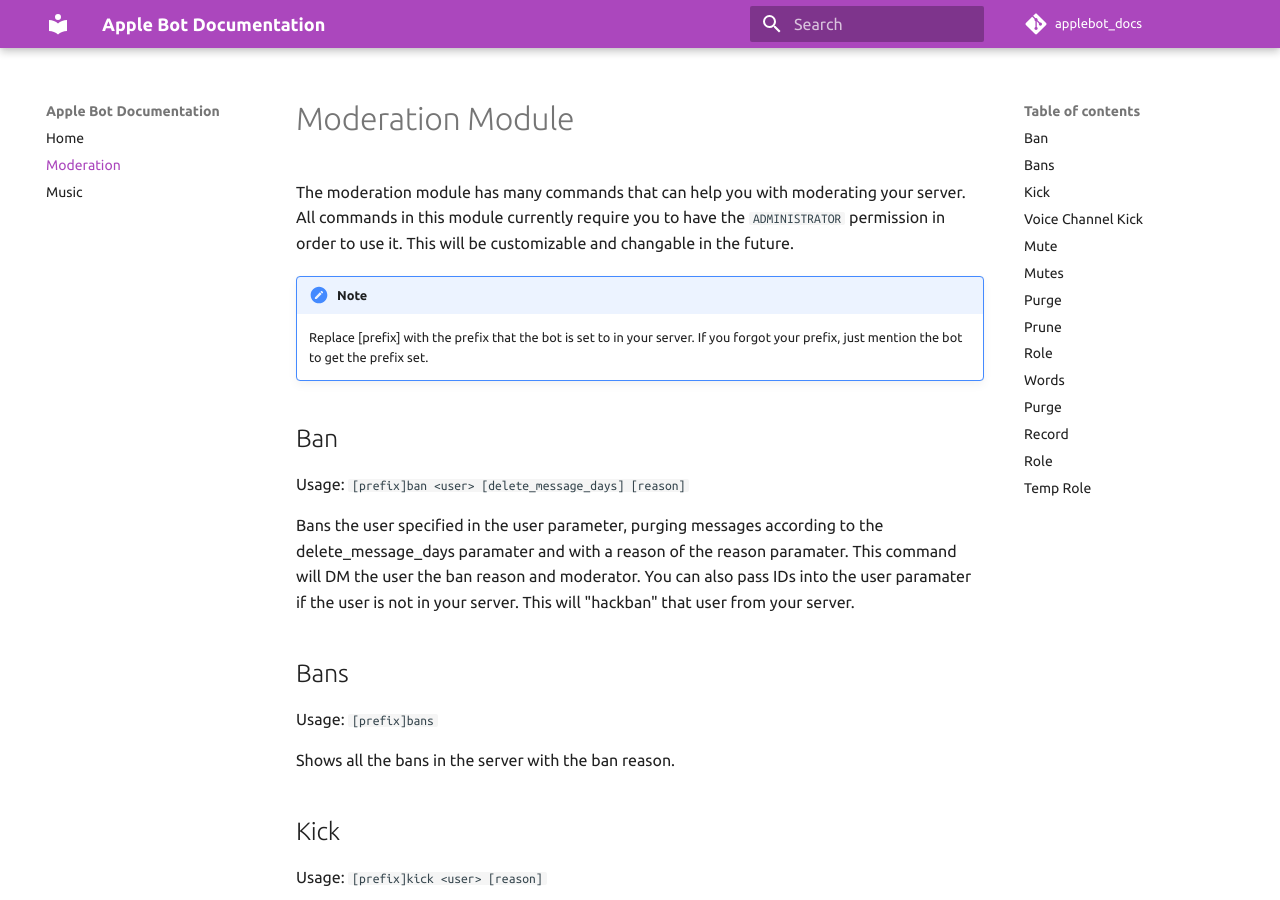
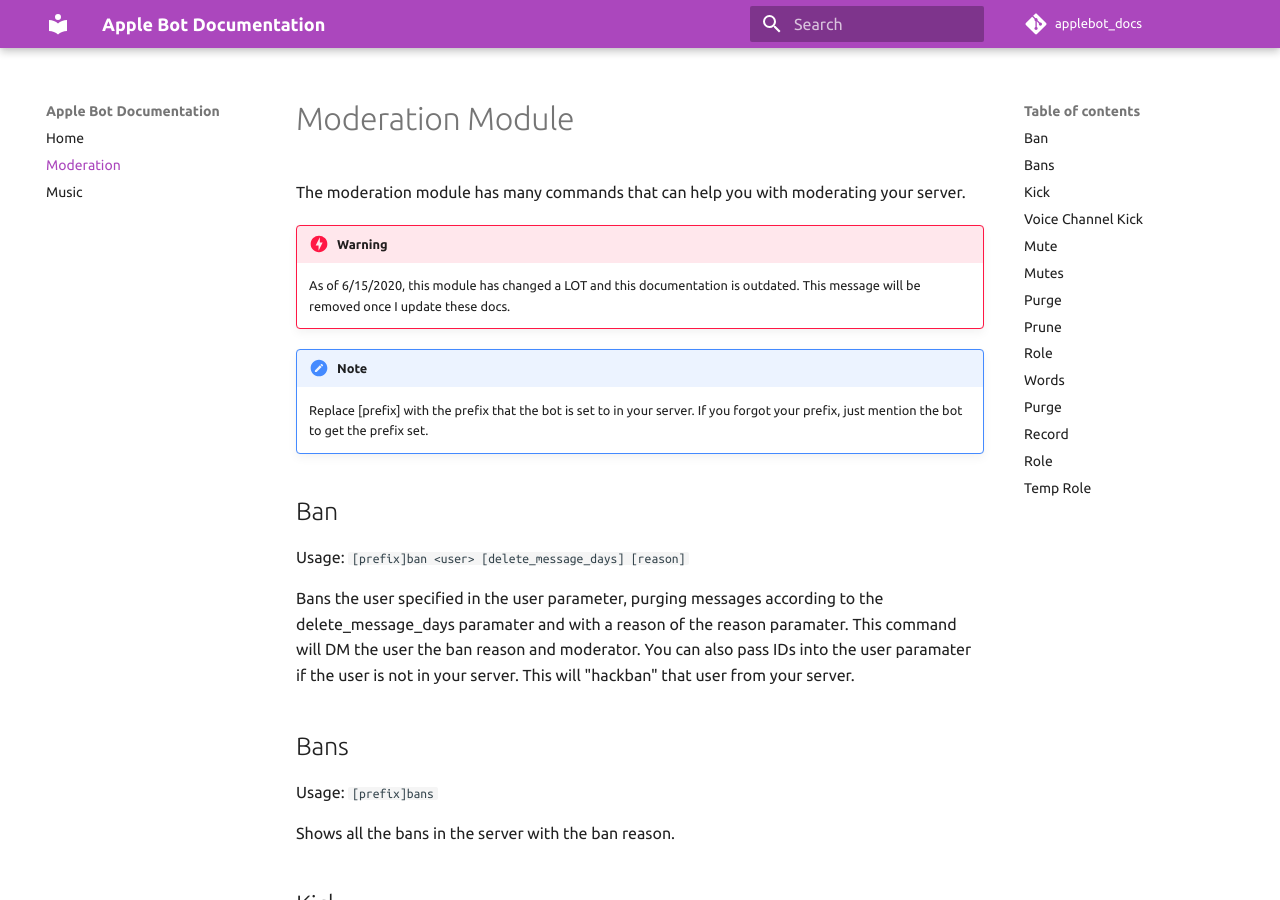
Before and after one commit to applebee1558/applebot-docs, an MkDocs documentation site: the page built from docs/moderation.md, in a window 1280 px wide and 900 px high. Built offline with MkDocs 1.6.1 and Material for MkDocs 9.7.7, drawn with Linux system fonts in a browser that asks for light colours; comment, search, counter and statistics services are not loaded.

Commit message:
Added warning about oudated docs

```diff
--- a/docs/moderation.md
+++ b/docs/moderation.md
@@ -1,6 +1,8 @@
 # Moderation Module
-The moderation module has many commands that can help you with moderating your server. All commands in this module currently require you to have the
-`ADMINISTRATOR` permission in order to use it. This will be customizable and changable in the future.
+The moderation module has many commands that can help you with moderating your server.
+
+!!! danger "Warning"
+    As of 6/15/2020, this module has changed a LOT and this documentation is outdated. This message will be removed once I update these docs.
 
 !!! note "Note"
     Replace [prefix] with the prefix that the bot is set to in your server. If you forgot your prefix, just mention the bot to get the prefix set.
```
